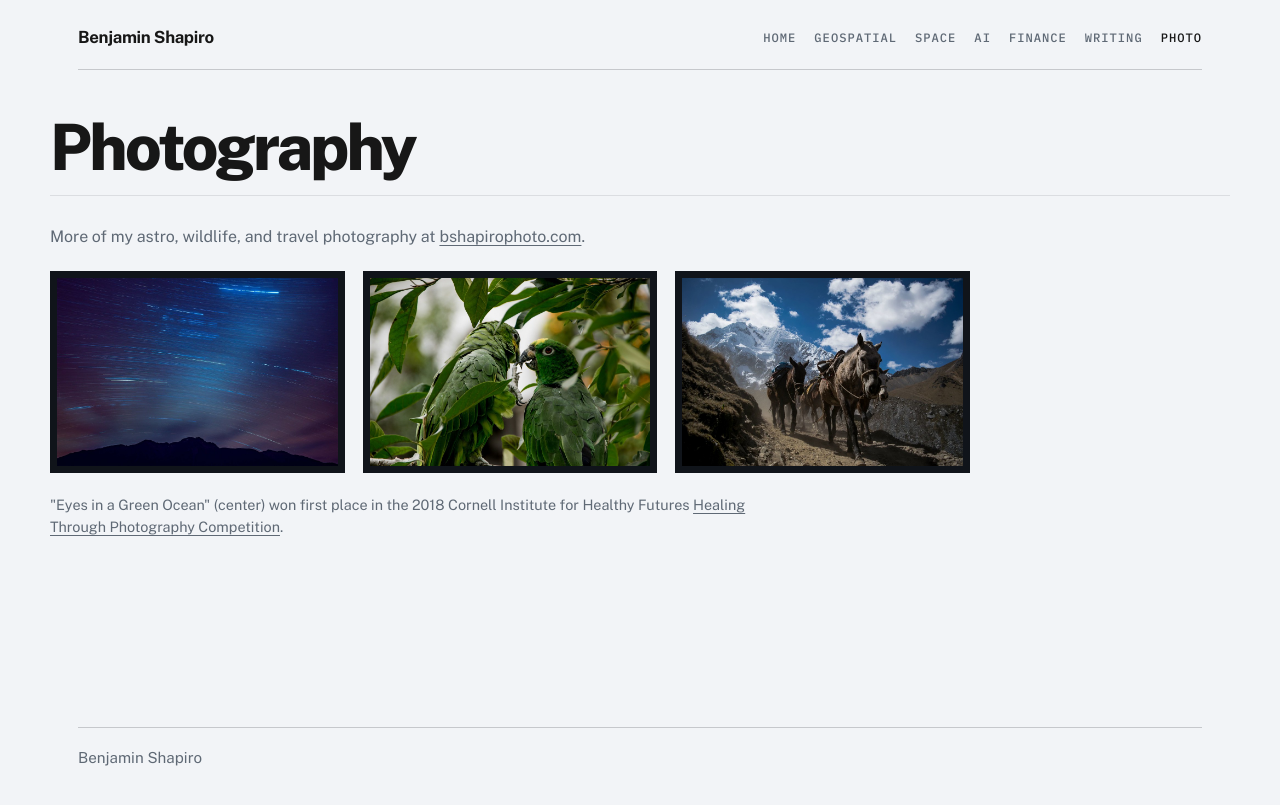
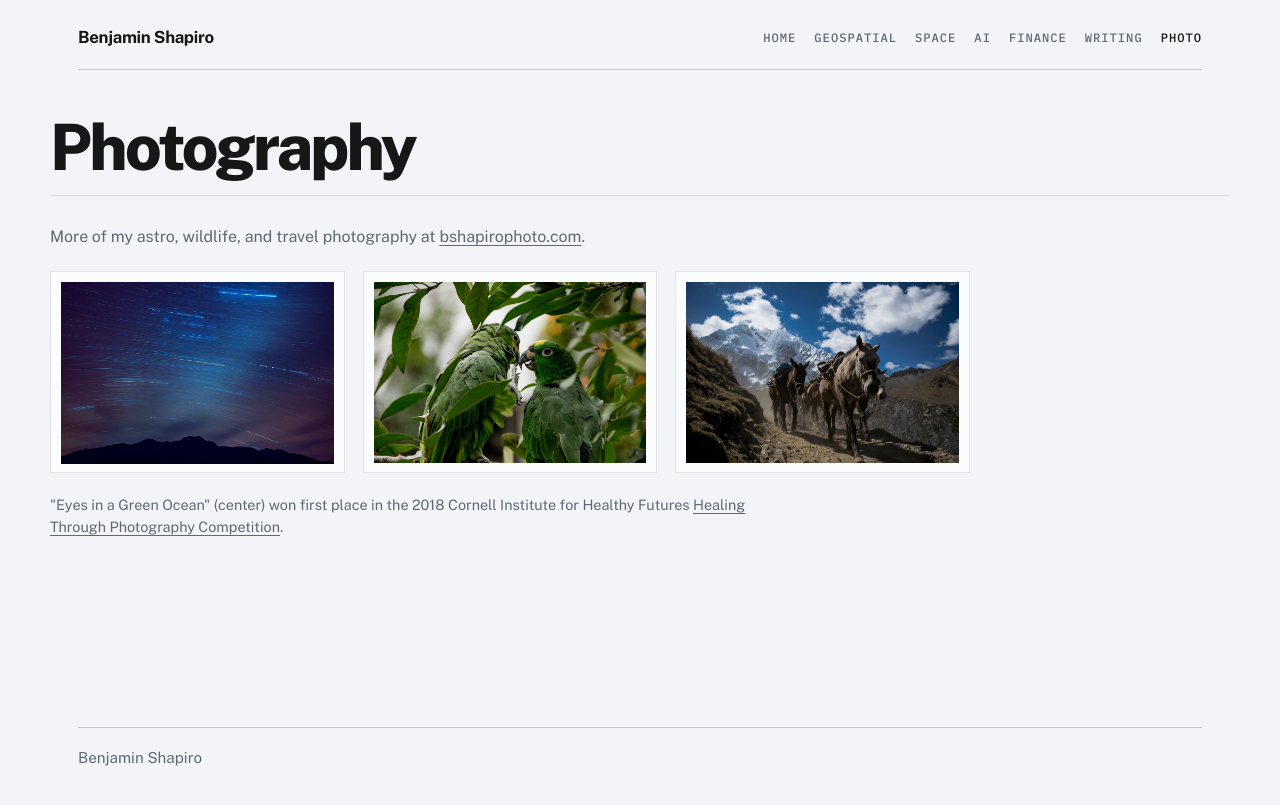
Before and after one commit to benjamin-shapiro/benjamin-shapiro.github.io, a Jekyll site: the page built from _pages/creative.md, in a window 1280 px wide. Shown: the top 805 px of the page. Built offline with Jekyll 4.4.1, drawn with Linux system fonts in a browser that asks for light colours.

Commit message:
Frame photography previews

```diff
--- a/assets/main.scss
+++ b/assets/main.scss
@@ -518,9 +518,17 @@ iframe {
   place-items: center;
   overflow: hidden;
   aspect-ratio: 16 / 11;
-  padding: 6px;
+  padding: 10px;
   border: 1px solid var(--line);
-  background: #10141a;
+  background: var(--surface);
+  transition: transform 180ms ease, box-shadow 180ms ease, border-color 180ms ease;
+}
+
+.photo-strip__item:hover,
+.photo-strip__item:focus-visible {
+  transform: translateY(-2px);
+  box-shadow: var(--shadow);
+  border-color: var(--line-strong);
 }
 
 .prose .photo-strip__item img {
@@ -529,6 +537,7 @@ iframe {
   margin: 0;
   border: 0;
   object-fit: contain;
+  background: #10141a;
 }
 
 .project-section .photo-strip__note {
```
Also changed, not shown: _pages/home.md (+1 -1 lines).
